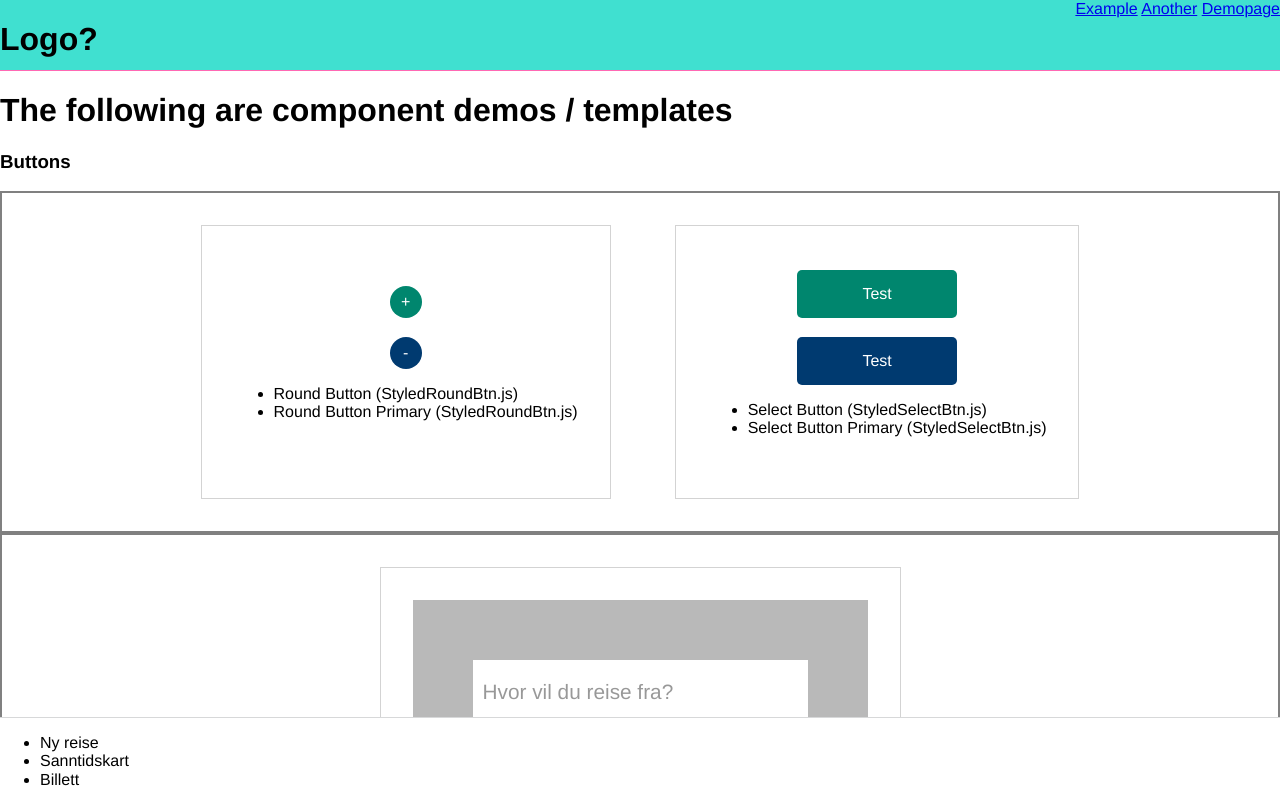
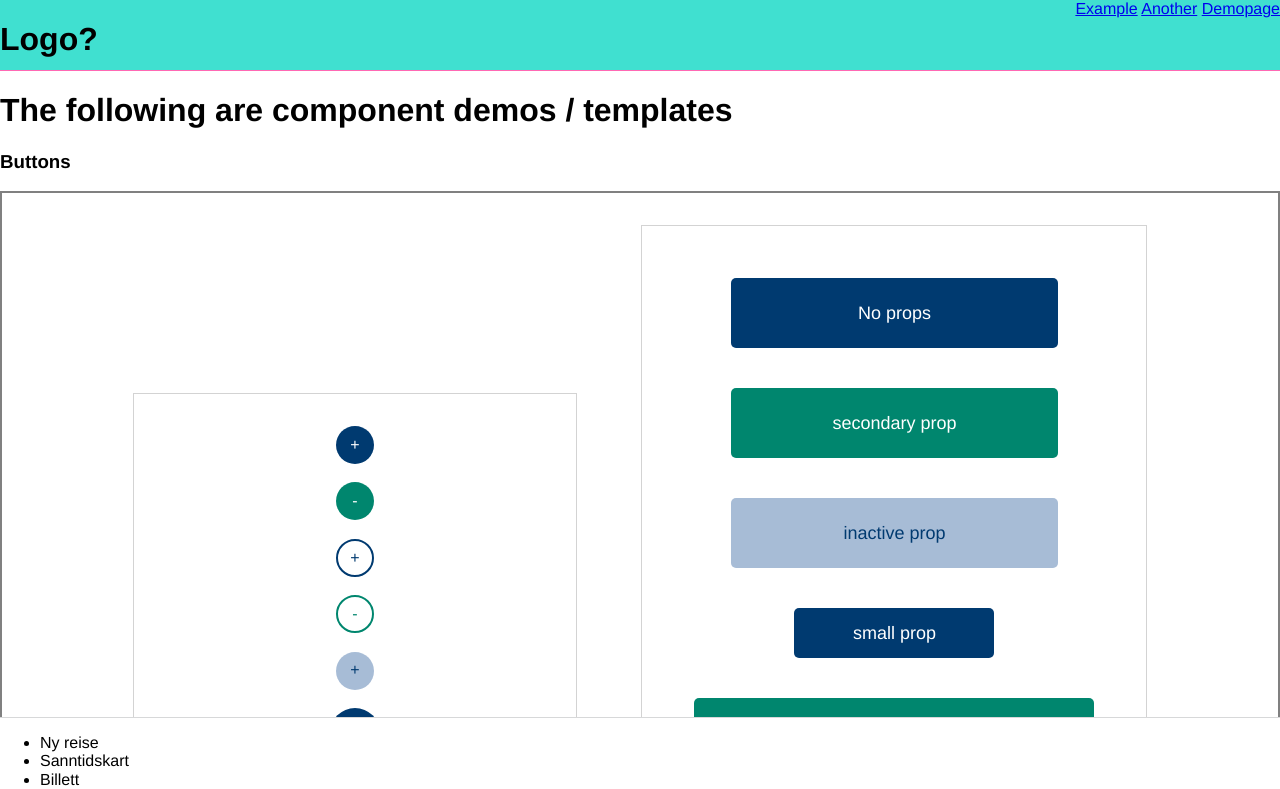
Before and after one commit to Guttulsrud/pro200-group21, a React (Create React App) app in the folder front-end/: page /demopage in a window 1280 px wide. Shown: the top 789 px of the page. Built offline with nearby package versions, Linux system fonts and the light colour scheme.

Commit message:
Changed Button styles, added Buttons to Demo.jsx

```diff
--- a/front-end/src/components/Example.jsx
+++ b/front-end/src/components/Example.jsx
@@ -1,5 +1,5 @@
 import React, { useState } from 'react';
-import { Button } from '../elements/StyledExample'; // Her hentes Button (styled component) fra StyledExample
+import { StyledExample } from '../elements/StyledExample';
 
 const Example = () => {
   const [clicked, setClicked] = useState(false);
@@ -11,7 +11,7 @@ const Example = () => {
   return (
     <div>
       <h1>This is the example component</h1>
-      <Button onClick={handleClick}>Hello World</Button>
+      <StyledExample onClick={handleClick}>Hello World</StyledExample>
       {clicked && <p>Hello World</p>}
     </div>
   );
--- a/front-end/src/elements/StyledExample.js
+++ b/front-end/src/elements/StyledExample.js
@@ -1,6 +1,6 @@
 import styled from 'styled-components';
 
-export const Button = styled.button`
+export const StyledExample = styled.button`
   height: 53px;
   width: 200px;
   background-color: palevioletred;
--- a/front-end/src/elements/buttons/Button.js
+++ b/front-end/src/elements/buttons/Button.js
@@ -1,25 +1,21 @@
 import styled, { css } from 'styled-components';
 
 export const Button = styled.button`
-  background-color: #003A70;
+  background-color: #003a70;
   height: 70px;
   width: 327px;
   font-size: 18px;
   color: #fff;
+  margin: 20px;
   border-radius: 5px;
   border: none;
-
-  &:hover {
   cursor: pointer;
-  }
 
     ${(props) =>
       props.secondary &&
       css`
         background-color: #00866e;
-      color: #fff;
       `}
-
     ${(props) =>
       props.outlineBlue &&
       css`
@@ -27,7 +23,6 @@ export const Button = styled.button`
         color: #003a70;
         border: 2px solid #003a70;
       `}
-
     ${(props) =>
       props.outlineGreen &&
       css`
@@ -35,36 +30,29 @@ export const Button = styled.button`
         color: #00866e;
         border: 2px solid #00866e;
       `}
-
     ${(props) =>
       props.inactive &&
       css`
         background-color: #a7bcd6;
         color: #003a70;
-
-      &:hover {
         cursor: not-allowed;
-      }
       `}
-
     ${(props) =>
       props.xl &&
       css`
         height: 100px;
         width: 500px;
       `}
-
     ${(props) =>
       props.large &&
       css`
         height: 80px;
         width: 400px;
       `}
-
     ${(props) =>
       props.small &&
       css`
         height: 50px;
         width: 200px;
-     `}
+      `};
 `;
--- /dev/null
+++ b/front-end/src/elements/buttons/RoundBtn.js
@@ -0,0 +1,48 @@
+import styled, { css } from 'styled-components';
+
+export const RoundBtn = styled.button`
+  background-color: #003A70;
+  height: 38px;
+  width: 38px;
+  color: white;
+  border: none;
+  border-radius: 50px;
+  cursor: pointer;
+
+  ${(props) =>
+    props.secondary &&
+    css`
+      background-color: #00866e;
+    `}
+
+  ${(props) =>
+    props.outlineBlue &&
+    css`
+      background-color: #fff;
+      color: #003a70;
+      border: 2px solid #003a70;
+    `}
+
+  ${(props) =>
+    props.outlineGreen &&
+    css`
+      background-color: #fff;
+      color: #00866e;
+      border: 2px solid #00866e;
+    `}
+
+    ${(props) =>
+      props.large &&
+      css`
+        height: 50px;
+        width: 50px;
+      `}
+
+      ${(props) =>
+        props.inactive &&
+        css`
+          background-color: #a7bcd6;
+          color: #003a70;
+          cursor: not-allowed;
+        `}
+`;
--- a/front-end/src/elements/buttons/StyledRoundBtn.js
+++ /dev/null
@@ -1,14 +0,0 @@
-import styled from 'styled-components';
-
-export const RoundBtn = styled.button`
-  background-color: ${(props) => (props.primary ? '#003A70' : '#00866E')};
-  height: 2em;
-  width: 2em;
-  color: white;
-  border: none;
-  border-radius: 50px;
-
-  &:hover {
-    cursor: pointer;
-  }
-`;
--- a/front-end/src/pages/Demo.jsx
+++ b/front-end/src/pages/Demo.jsx
@@ -1,29 +1,26 @@
 import React from 'react';
 import { MainContainer } from '../elements/divs/DemoMainContainer';
 import { SubContainer } from '../elements/divs/DemoSubContainer';
-import { RoundBtn } from '../elements/buttons/StyledRoundBtn';
-import { SelectBtn } from '../elements/buttons/StyledSelectBtn';
+import { RoundBtn } from '../elements/buttons/RoundBtn';
 import { Input } from '../elements/inputs/StyledInput';
+import { Button } from '../elements/buttons/Button';
 
 class DemoPage extends React.Component {
-
   state = {
     filled: undefined,
-
   };
 
   //const [filled, setFilled] = useState(false);
 
   handleFilled(value) {
     if (value !== '') {
-      this.setState({filled: true});
+      this.setState({ filled: true });
     } else {
-      this.setState({filled: false});
+      this.setState({ filled: false });
     }
-  };
+  }
 
   render() {
-
     return (
       <React.Fragment>
         <div>
@@ -33,22 +30,44 @@ class DemoPage extends React.Component {
             <SubContainer>
               <RoundBtn>+</RoundBtn>
               <br />
-              <RoundBtn primary>-</RoundBtn>
+              <RoundBtn secondary>-</RoundBtn>
+              <br />
+              <RoundBtn outlineBlue>+</RoundBtn>
+              <br />
+              <RoundBtn outlineGreen>-</RoundBtn>
+              <br />
+              <RoundBtn inactive>+</RoundBtn>
+              <br />
+              <RoundBtn large>-</RoundBtn>
+              <br />
+
               <ul>
-                <li>Round Button (StyledRoundBtn.js)</li>
-                <li>Round Button Primary (StyledRoundBtn.js)</li>
+                <li>RoundBtn (RoundBtn.js)</li>
+                <li>RoundBtn with secondary prop (RoundBtn.js)</li>
+                <li>RoundBtn with outlineBlue prop (RoundBtn.js)</li>
+                <li>RoundBtn with outlineGreen prop (RoundBtn.js)</li>
+                <li>RoundBtn with inactive prop (RoundBtn.js)</li>
               </ul>
             </SubContainer>
+
             <SubContainer>
-              <SelectBtn>Test</SelectBtn>
-              <br />
-              <SelectBtn primary>Test</SelectBtn>
+              <Button>No props</Button>
+              <Button secondary shadow>
+                secondary prop
+              </Button>
+              <Button inactive>inactive prop</Button>
+              <Button small>small prop</Button>
+              <Button secondary large>
+                secondary & large props
+              </Button>
+              <Button outlineBlue>outlineBlue prop</Button>
+              <Button outlineGreen>outlineGreen prop</Button>
               <ul>
-                <li>Select Button (StyledSelectBtn.js)</li>
-                <li>Select Button Primary (StyledSelectBtn.js)</li>
+                <li>Button with different props (Button.js)</li>
               </ul>
             </SubContainer>
           </MainContainer>
+          <h3>Input</h3>
           <MainContainer>
             <SubContainer>
               <div className='test-div'>
@@ -67,6 +86,6 @@ class DemoPage extends React.Component {
       </React.Fragment>
     );
   }
-};
+}
 
 export default DemoPage;
--- a/front-end/src/pages/NotFoundPage.jsx
+++ b/front-end/src/pages/NotFoundPage.jsx
@@ -1,5 +1,4 @@
 import React from 'react';
-import { Input } from '../elements/inputs/StyledInput';
 
 const NotFound = () => {
   return (
--- a/front-end/src/style.css
+++ b/front-end/src/style.css
@@ -31,3 +31,7 @@
   background-color: #b9b9b9;
   margin: auto;
 }
+
+.container {
+  padding-bottom: 80px;
+}
```
Lines whose indentation alone changed are shown as unchanged.
